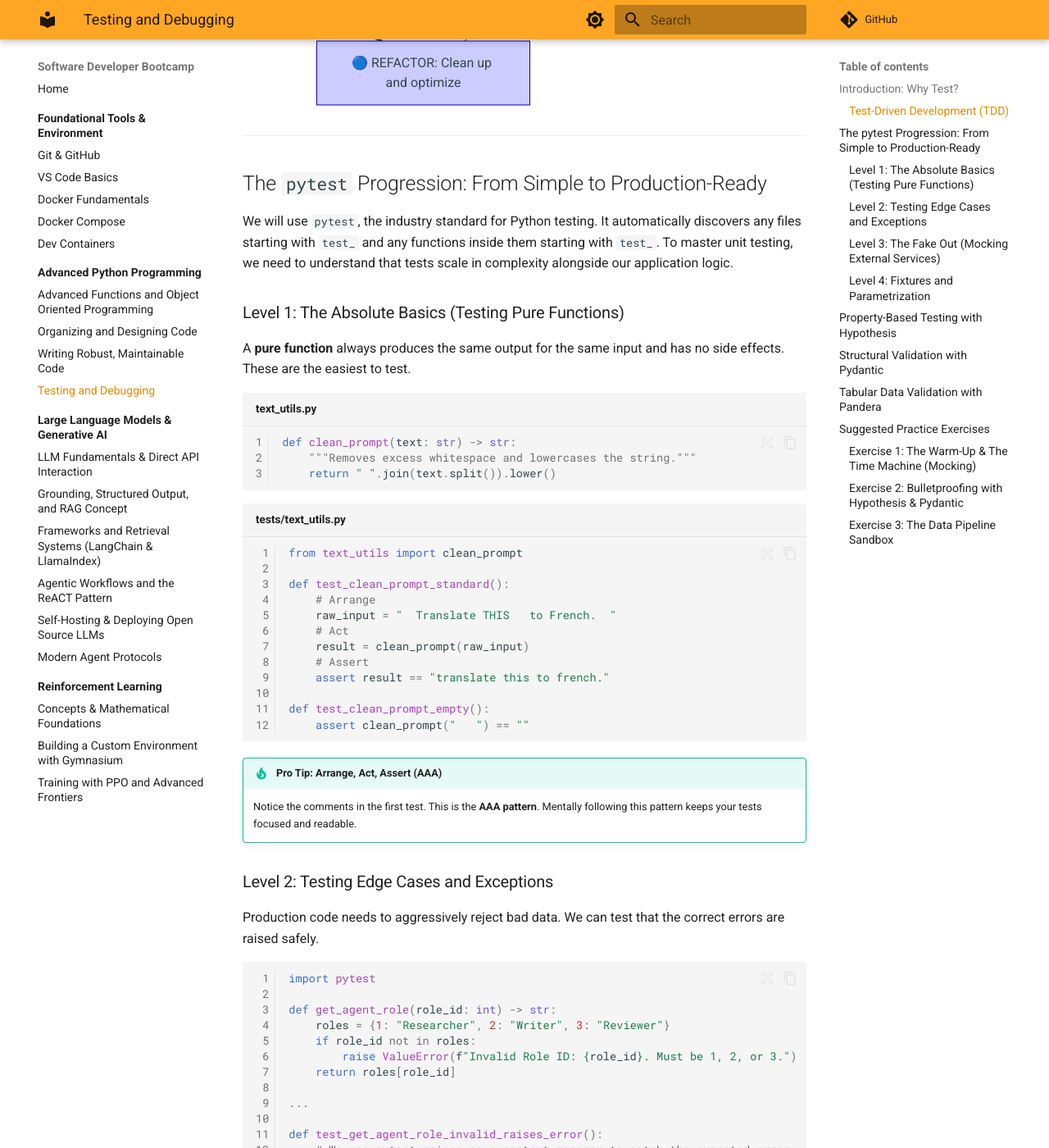
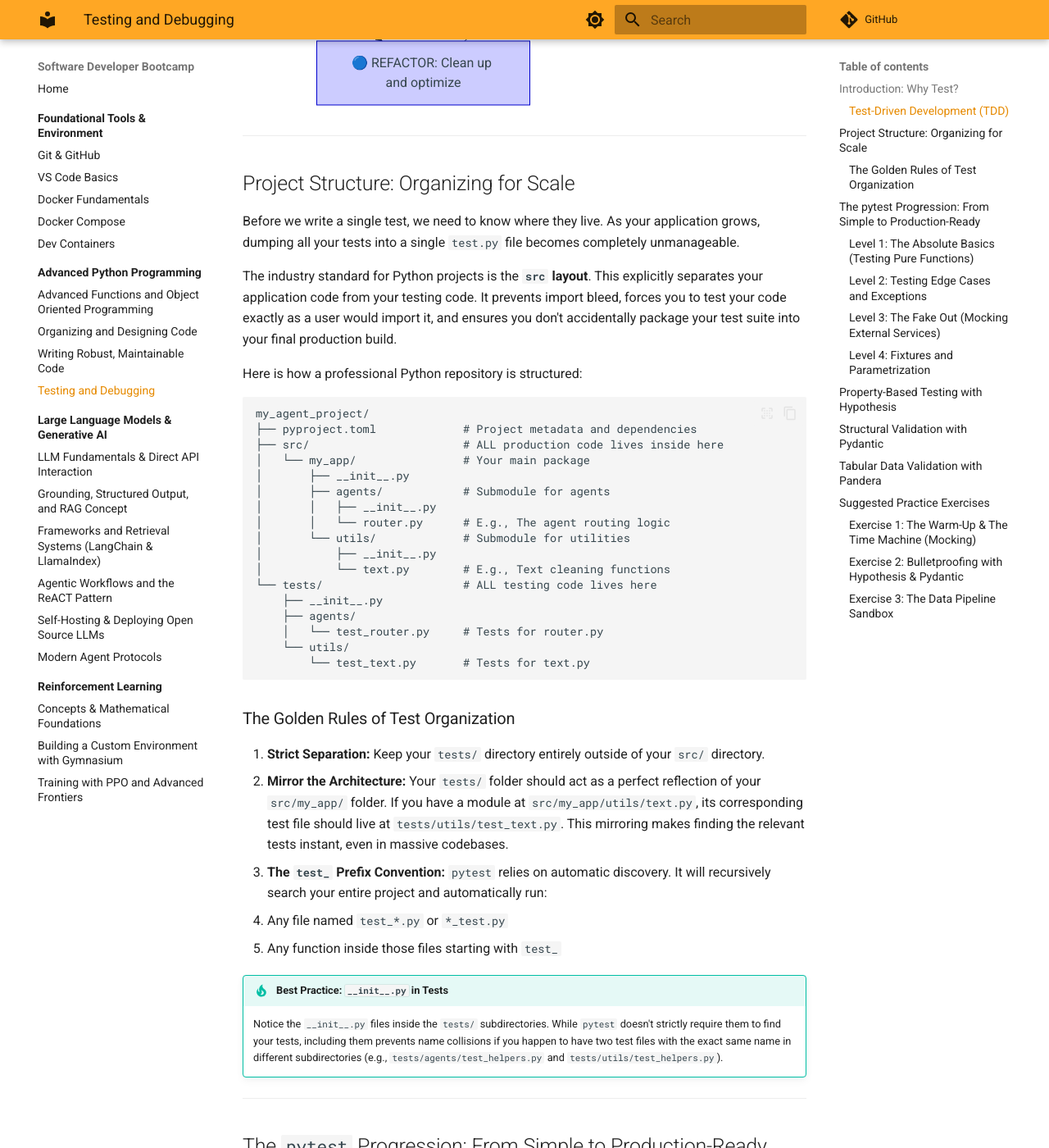
Before and after one commit to kaimibk/Software-Dev-Bootcamp, an MkDocs documentation site: the page built from docs/advanced-python/testing.md, in a window 1280 px wide and 1400 px high, scrolled down 1135 px. Shown: the whole window at 82% size. Built offline with MkDocs 1.6.1 and Material for MkDocs 9.7.7, drawn with Linux system fonts in a browser that asks for light colours; comment, search, counter and statistics services are not loaded.

Commit message:
docs: add content

````diff
--- a/docs/advanced-python/testing.md
+++ b/docs/advanced-python/testing.md
@@ -28,6 +28,50 @@ graph TD
     style C fill:#ccccff,stroke:#0000cc
 
 ```
+
+---
+
+## Project Structure: Organizing for Scale
+
+Before we write a single test, we need to know where they live. As your application grows, dumping all your tests into a single `test.py` file becomes completely unmanageable.
+
+The industry standard for Python projects is the **`src` layout**. This explicitly separates your application code from your testing code. It prevents import bleed, forces you to test your code exactly as a user would import it, and ensures you don't accidentally package your test suite into your final production build.
+
+Here is how a professional Python repository is structured:
+
+```text
+my_agent_project/
+├── pyproject.toml             # Project metadata and dependencies
+├── src/                       # ALL production code lives inside here
+│   └── my_app/                # Your main package
+│       ├── __init__.py
+│       ├── agents/            # Submodule for agents
+│       │   ├── __init__.py
+│       │   └── router.py      # E.g., The agent routing logic
+│       └── utils/             # Submodule for utilities
+│           ├── __init__.py
+│           └── text.py        # E.g., Text cleaning functions
+└── tests/                     # ALL testing code lives here
+    ├── __init__.py
+    ├── agents/
+    │   └── test_router.py     # Tests for router.py
+    └── utils/
+        └── test_text.py       # Tests for text.py
+
+```
+
+### The Golden Rules of Test Organization
+
+1. **Strict Separation:** Keep your `tests/` directory entirely outside of your `src/` directory.
+2. **Mirror the Architecture:** Your `tests/` folder should act as a perfect reflection of your `src/my_app/` folder. If you have a module at `src/my_app/utils/text.py`, its corresponding test file should live at `tests/utils/test_text.py`. This mirroring makes finding the relevant tests instant, even in massive codebases.
+3. **The `test_` Prefix Convention:** `pytest` relies on automatic discovery. It will recursively search your entire project and automatically run:
+* Any file named `test_*.py` or `*_test.py`
+* Any function inside those files starting with `test_`
+
+
+
+!!! tip "Best Practice: `__init__.py` in Tests"
+    Notice the `__init__.py` files inside the `tests/` subdirectories. While `pytest` doesn't strictly require them to find your tests, including them prevents name collisions if you happen to have two test files with the exact same name in different subdirectories (e.g., `tests/agents/test_helpers.py` and `tests/utils/test_helpers.py`).
 
 ---
 
````
